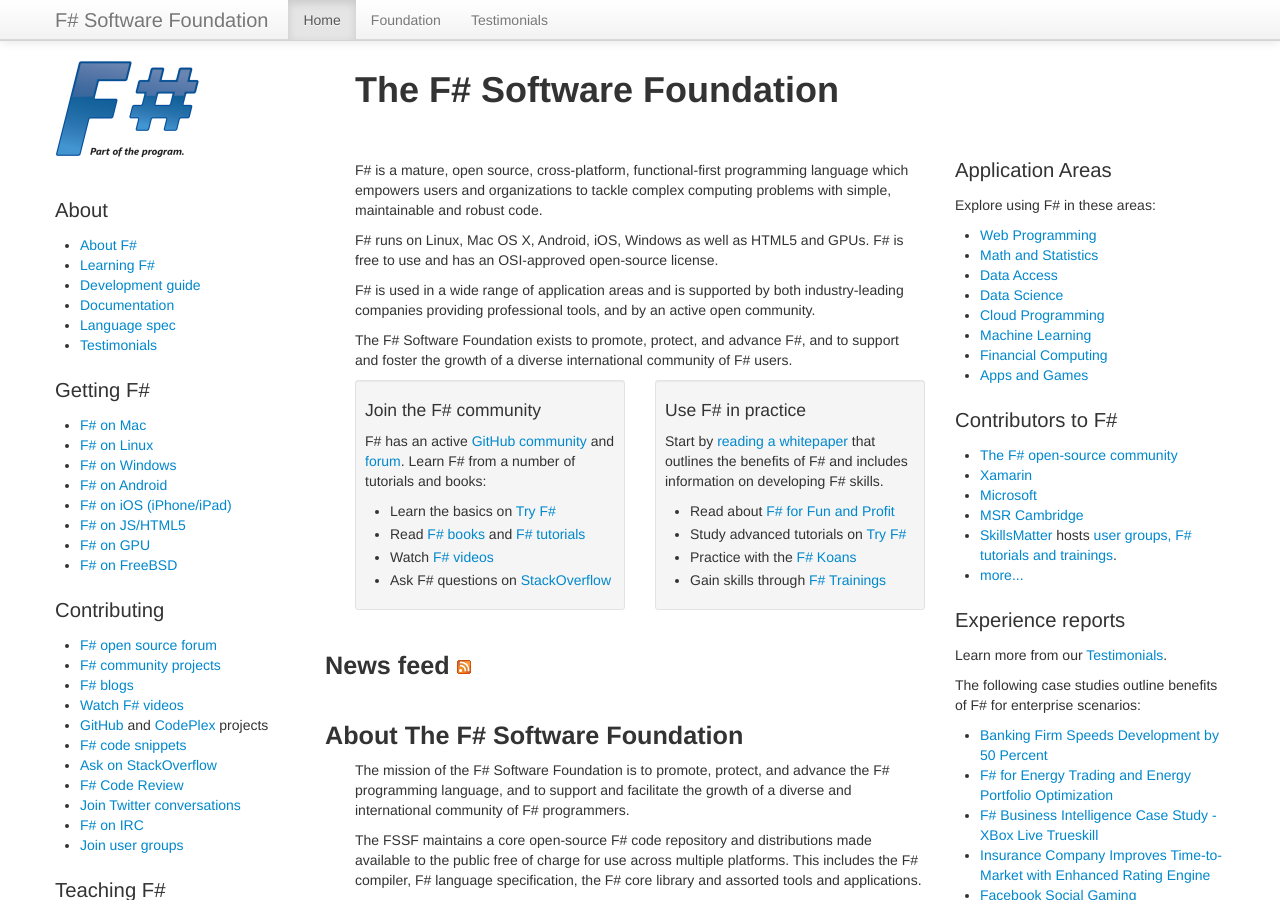
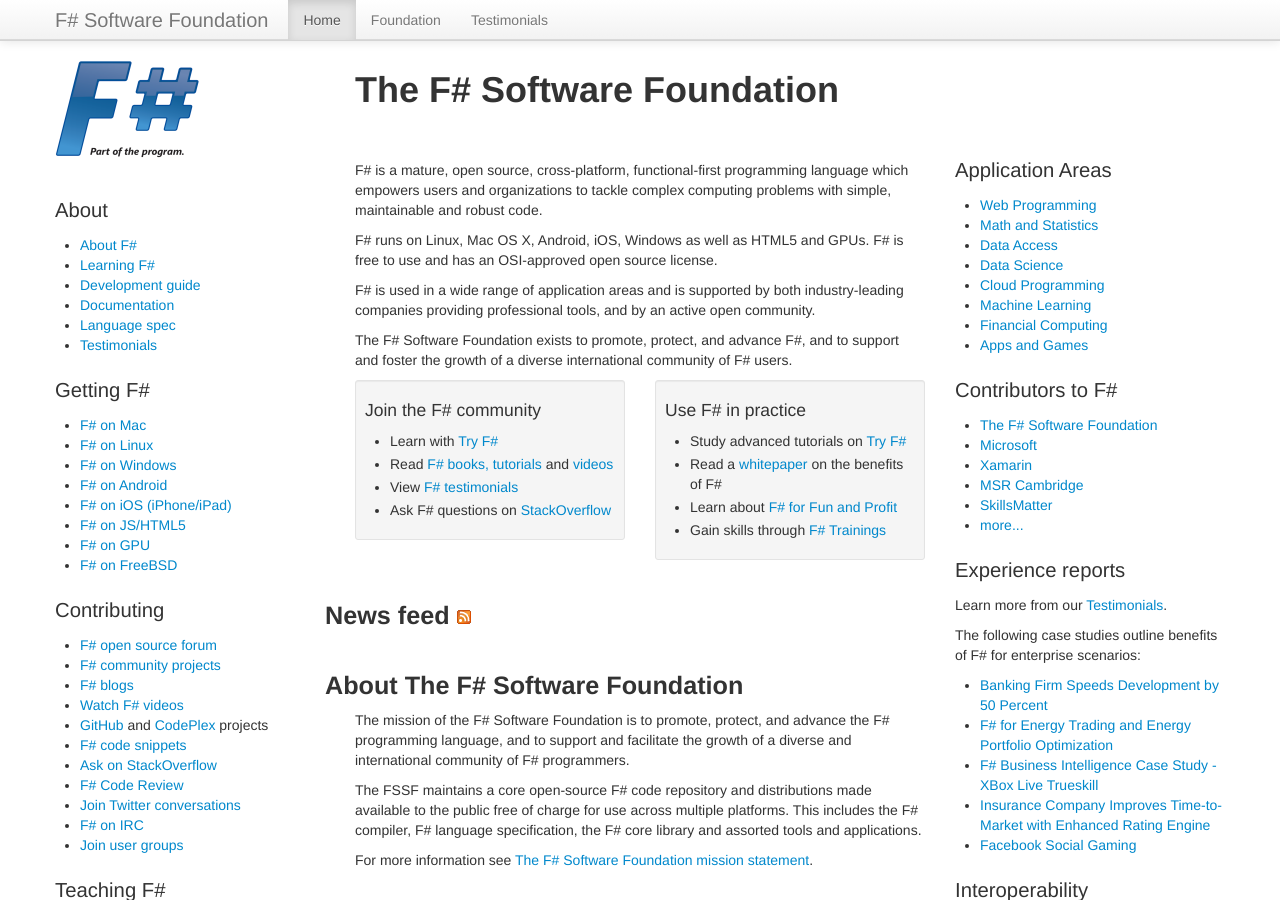
Before and after one commit to fsharp/fsharp.org, a Jekyll site: the page built from index.html, in a window 1280 px wide and 900 px high. Built offline with Jekyll 4.4.1, drawn with Linux system fonts in a browser that asks for light colours; nearby versions of some CDN libraries; some web fonts are replaced; comment, search, counter and statistics services are not loaded.

Commit message:
Update index.html

```diff
--- a/index.html
+++ b/index.html
@@ -11,7 +11,7 @@
       maintainable and robust code.  </p>
 
     <p>F# runs on Linux, Mac OS X, Android, iOS, Windows as well as HTML5 and GPUs. F# is free to
-      use and has an OSI-approved open-source license.</p>
+      use and has an OSI-approved open source license.</p>
 
     <p>F# is used in a wide range of application areas and is supported by both industry-leading companies
       providing professional tools, and by an active open community.</p>
@@ -23,14 +23,10 @@
       <div class="span3">
         <div class="well well-small hpBanner">
           <h4>Join the F# community</h4>
-          <p>F# has an active <a href="http://fsharp.github.com/">GitHub community</a> and
-            <a href="http://groups.google.com/group/fsharp-opensource">forum</a>.
-            Learn F# from a number of tutorials and books:
-          </p>
           <ul>
-            <li>Learn the basics on <a href="http://www.tryfsharp.org/Learn">Try F#</a></li>
-            <li>Read <a href="/about/learning.html">F# books</a> and <a href="http://www.developerfusion.com/t/fsharp/tutorials/">F# tutorials</a></li>
-            <li>Watch <a href="/videos/1">F# videos</a></li>
+            <li>Learn with <a href="http://www.tryfsharp.org/Learn">Try F#</a></li>
+            <li>Read <a href="/about/learning.html">F# books, tutorials</a> and <a href="/videos/1">videos</a></li>
+            <li>View <a href="/testimonials/">F# testimonials</a></li>
             <li>Ask F# questions on <a href="http://stackoverflow.com/tags/f%23/info">StackOverflow</a></li>
           </ul>
         </div>
@@ -38,12 +34,10 @@
       <div class="span3">
         <div class="well well-small hpBanner">
           <h4>Use F# in practice</h4>
-          <p>Start by <a href="http://msdn.microsoft.com/en-us/vstudio/gg634701.aspx">reading a whitepaper</a>
-          that outlines the benefits of F# and includes information on developing F# skills.</p>
           <ul>
-            <li>Read about <a href="http://fsharpforfunandprofit.com">F# for Fun and Profit</a></li>
-            <li>Study advanced tutorials on <a href="http://tryfsharp.org">Try F#</a></li>
-            <li>Practice with the <a href="https://github.com/ChrisMarinos/FSharpKoans">F# Koans</a></li>
+            <li>Study advanced tutorials on <a href="http://tryfsharp.org/Learn">Try F#</a></li>
+            <li>Read a <a href="http://msdn.microsoft.com/en-us/vstudio/gg634701.aspx">whitepaper</a> on the benefits of F#</li>
+            <li>Learn about <a href="http://fsharpforfunandprofit.com">F# for Fun and Profit</a></li>
             <li>Gain skills through <a href="/training">F# Trainings</a></li>
           </ul>
           </div>
@@ -84,10 +78,8 @@
   </div>
   <div class="span3 menu">
     <h4 class="first">Application Areas</h4>
-    <p>Explore using F# in these areas:</p>
     <ul>
       <li><a href="/webstacks">Web Programming</a></li>
-      <!-- <li><a href="/applications/extract-transform-load">Extract, Transform, Load</a></li> -->
       <li><a href="/math">Math and Statistics</a></li>
       <li><a href="/data-access">Data Access</a></li>
       <li><a href="/data-science">Data Science</a></li>
@@ -99,11 +91,11 @@
 
     <h4>Contributors to F#</h4>
     <ul>
-      <li><a href="http://fsharp.github.com/">The F# open-source community</a></li>
+      <li><a href="http://fsharp.org/">The F# Software Foundation</a></li>
+      <li><a href="http://fsharp.net">Microsoft</a></li>
       <li><a href="http://xamarin.com">Xamarin</a></li>
-      <li><a href="http://fsharp.net">Microsoft</a></li>
       <li><a href="http://research.microsoft.com/fsharp">MSR Cambridge</a></li>
-      <li><a href="http://skillsmatter.com">SkillsMatter</a> hosts <a href="http://skillsmatter.com/search?cx=018111287228818953049%3As05tkt5mhbk&cof=FORID%3A11&q=f%23&sa=Search&siteurl=">user groups, F# tutorials and trainings</a>.</li>
+      <li><a href="http://skillsmatter.com/search?cx=018111287228818953049%3As05tkt5mhbk&cof=FORID%3A11&q=f%23&sa=Search&siteurl=">SkillsMatter</a></li>
       <li><a href="#sponsors">more...</a></li>
     </ul>
 
```
